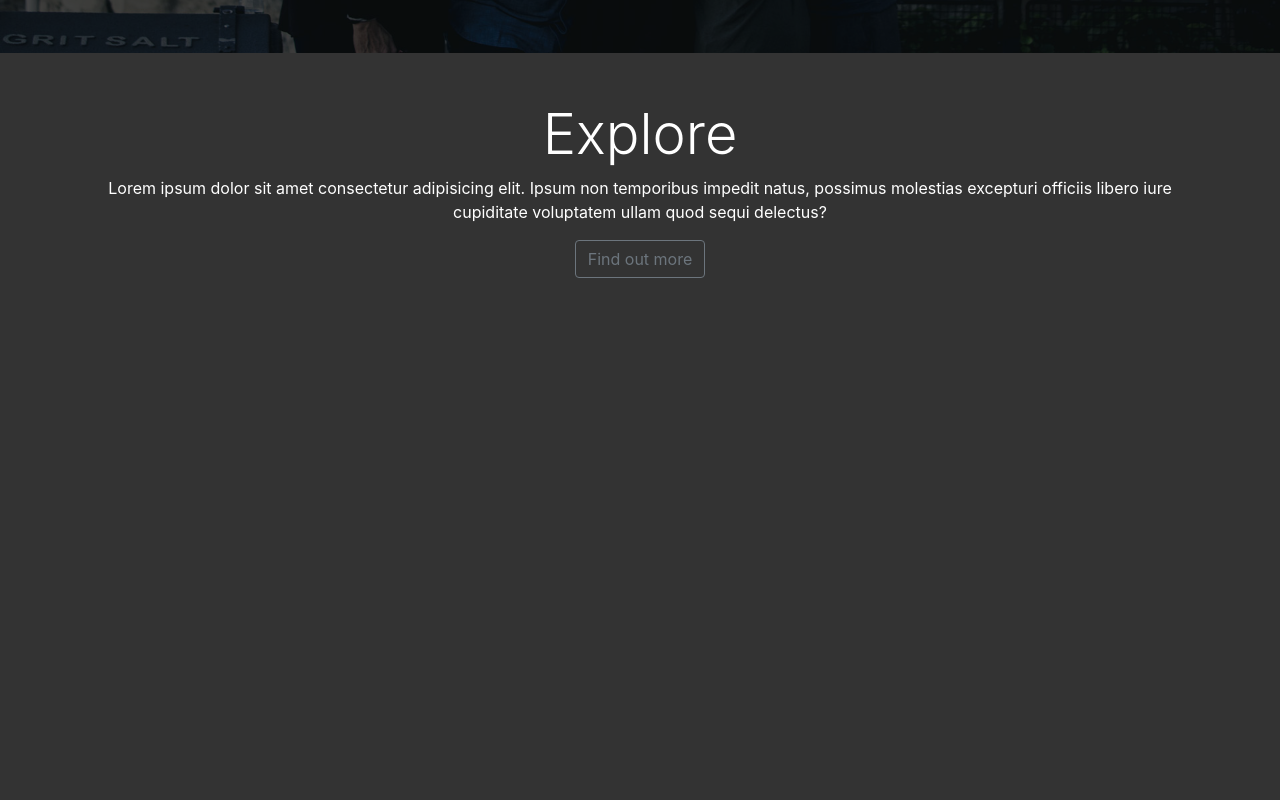
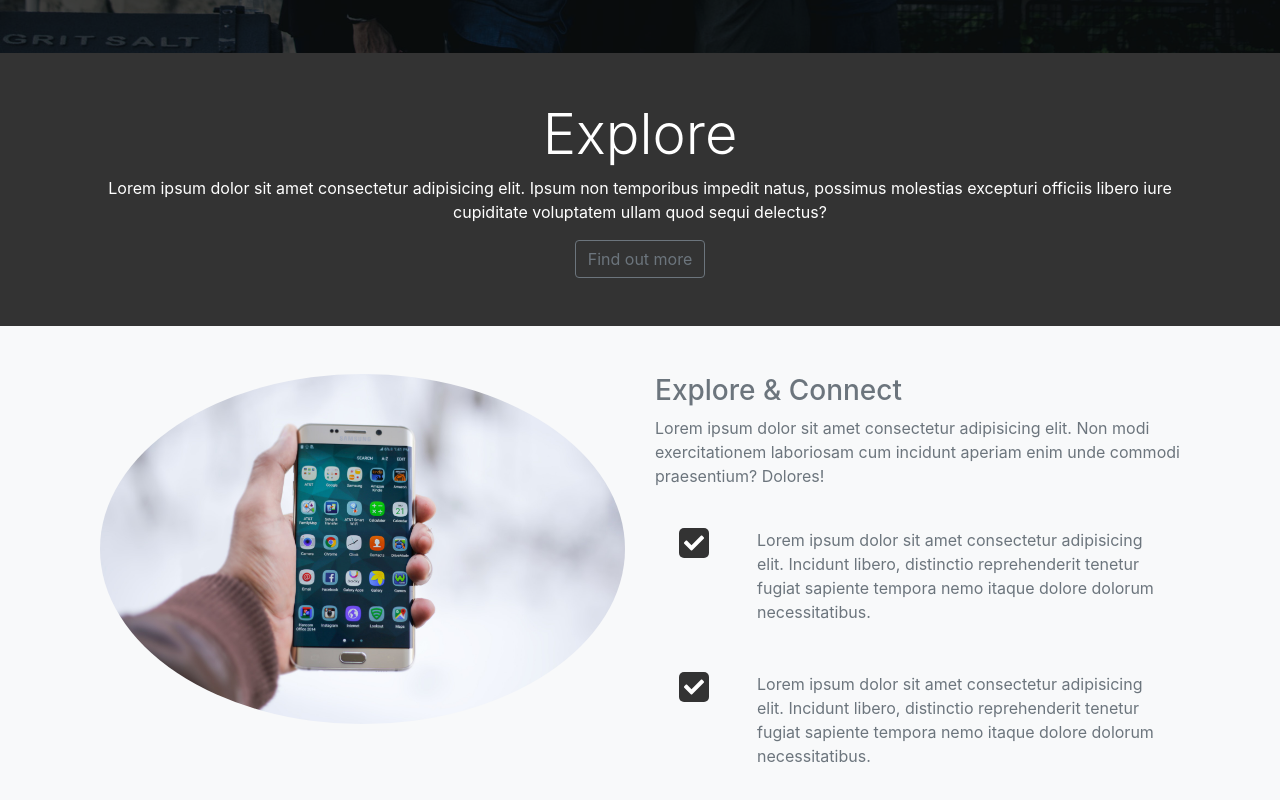
Before and after one commit to ing-arriola/looplab, a React (Create React App) app: page / in a window 1280 px wide. Shown: the part 706-1506 px from the top of the page. Before the commit the page ends 1032 px from the top, so only its background shows below. Built offline with nearby package versions, Linux system fonts and the light colour scheme.

Commit message:
completed explore section

```diff
--- a/src/App.css
+++ b/src/App.css
@@ -31,8 +31,6 @@ body {
 }
 
 .check {
-  background: #fff;
   padding: 5px;
   border-radius: 5px;
-  color: #008ed6;
 }
--- a/src/App.js
+++ b/src/App.js
@@ -2,13 +2,13 @@ import "./App.css";
 import "bootstrap/dist/css/bootstrap.min.css";
 import NavigationBar from "./components/Navbar";
 import Header from "./components/Header";
-import ExploreSection from "./components/ExploreSection";
+import Explore from "./Containers/Explore";
 function App() {
   return (
     <div className="App">
       <NavigationBar />
       <Header />
-      <ExploreSection />
+      <Explore />
     </div>
   );
 }
--- /dev/null
+++ b/src/Containers/Explore.js
@@ -0,0 +1,14 @@
+import React from "react";
+import ExploreHeader from "../components/ExploreHeader";
+import ExploreBody from "../components/ExploreBody";
+
+function Explore() {
+  return (
+    <>
+      <ExploreHeader />
+      <ExploreBody />
+    </>
+  );
+}
+
+export default Explore;
--- /dev/null
+++ b/src/components/ExploreBody.js
@@ -0,0 +1,31 @@
+import React from "react";
+import { Container, Col, Row, Image } from "react-bootstrap";
+import image from "../Assets/looplab/explore-section1.jpg";
+import RowHeader from "./RowHeader";
+function ExploreBody() {
+  return (
+    <section id="explore-body" className="bg-light text-muted py-5">
+      <Container>
+        <Container>
+          <Row>
+            <Col lg={6}>
+              <Image src={image} roundedCircle fluid className="mb-3" />
+            </Col>
+            <Col lg={6}>
+              <h3> Explore & Connect </h3>
+              <p>
+                Lorem ipsum dolor sit amet consectetur adipisicing elit. Non
+                modi exercitationem laboriosam cum incidunt aperiam enim unde
+                commodi praesentium? Dolores!
+              </p>
+              <RowHeader color="#fff" background="#333" />
+              <RowHeader color="#fff" background="#333" />
+            </Col>
+          </Row>
+        </Container>
+      </Container>
+    </section>
+  );
+}
+
+export default ExploreBody;
--- a/src/components/ExploreSection.js
+++ b/src/components/ExploreHeader.js
@@ -1,7 +1,7 @@
 import React from "react";
 
 import { Container, Col, Row, Button } from "react-bootstrap";
-const ExploreSection = () => {
+const ExploreHeader = () => {
   return (
     <section id="explore-head-section">
       <Container>
@@ -21,4 +21,4 @@ const ExploreSection = () => {
   );
 };
 
-export default ExploreSection;
+export default ExploreHeader;
--- a/src/components/Header.js
+++ b/src/components/Header.js
@@ -13,9 +13,9 @@ const Header = () => {
                 Build <strong> social profiles</strong> and gain revenue
                 <strong> profits</strong>
               </h1>
-              <RowHeader />
-              <RowHeader />
-              <RowHeader />
+              <RowHeader color="#008ed6" background="#fff" />
+              <RowHeader color="#008ed6" background="#fff" />
+              <RowHeader color="#008ed6" background="#fff" />
             </Col>
             <Col lg="4">
               <CardForm />
--- a/src/components/RowHeader.js
+++ b/src/components/RowHeader.js
@@ -1,10 +1,14 @@
 import React from "react";
 import { FaCheck } from "react-icons/fa";
-function RowHeader() {
+const RowHeader = ({ color, background }) => {
   return (
     <div className="d-flex">
-      <div className="p-4 align-self-start ">
-        <FaCheck size={30} className="check" />
+      <div className="p-4 align-self-start">
+        <FaCheck
+          className="check"
+          size={30}
+          style={{ background: background, color: color }}
+        />
       </div>
       <div className="p-4 align-self-end">
         Lorem ipsum dolor sit amet consectetur adipisicing elit. Incidunt
@@ -13,6 +17,6 @@ function RowHeader() {
       </div>
     </div>
   );
-}
+};
 
 export default RowHeader;
```
